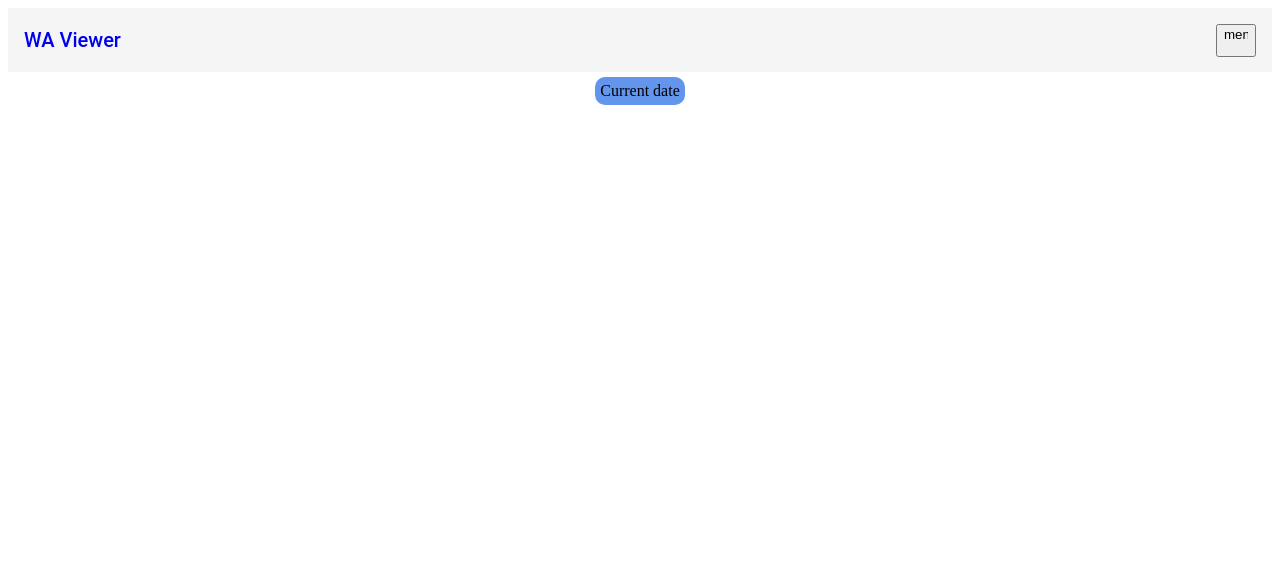
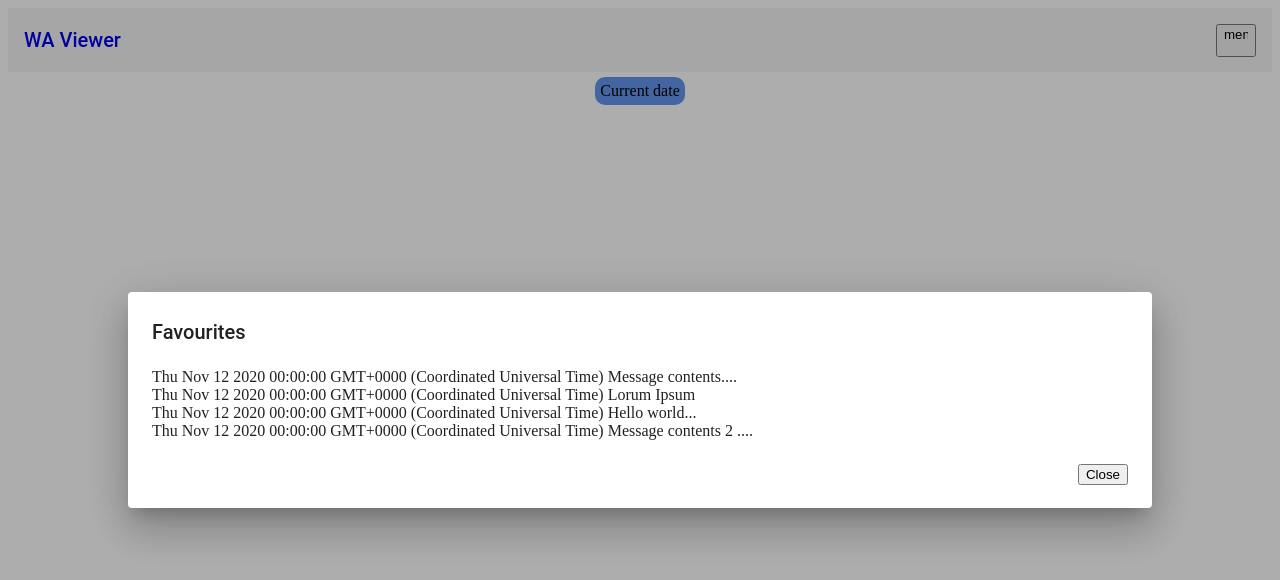
Before and after one commit to paulfaa/wa-clone, an Angular app: page /view in a window 1280 px wide. Both pictures are taken after a click on the button "menu". Shown: the top 580 px of the page. Built offline with nearby package versions, Linux system fonts and the light colour scheme.

Commit message:
add dialog for favourites

```diff
--- a/src/app/app.component.html
+++ b/src/app/app.component.html
@@ -1,7 +1,7 @@
 <mat-toolbar>
     <a routerLink="/upload" routerLinkActive="active" ariaCurrentWhenActive="page" (click)="callClearMessages()">WA Viewer</a>
     <span class="spacer"></span>
-    <button *ngIf="isViewRoute()" mat-icon-button>
+    <button *ngIf="isViewRoute()" mat-icon-button (click)="openFavouritesDialog()">
         <mat-icon>menu</mat-icon>
     </button>
 </mat-toolbar>
--- a/src/app/app.component.ts
+++ b/src/app/app.component.ts
@@ -1,6 +1,9 @@
 import { Component, ElementRef, ViewChild } from '@angular/core';
+import { MatDialog } from '@angular/material/dialog';
 import { Router } from '@angular/router';
+import { FavouritesDialogComponent } from './favourites-dialog/favourites-dialog.component';
 import { MessageService } from './services/message.service';
+
 
 @Component({
   selector: 'app-root',
@@ -10,10 +13,10 @@ import { MessageService } from './services/message.service';
 export class AppComponent {
   title = 'wa';
   fileContent = '';
-  // example - https://stackblitz.com/edit/angular-file-read?file=app%2Fapp.component.ts
 
   constructor(private router: Router,
-              private messageService: MessageService
+              private messageService: MessageService,
+              private dialog: MatDialog
   ){}
 
   @ViewChild("fileDropRef", { static: false }) fileDropEl: ElementRef | undefined;
@@ -27,6 +30,17 @@ export class AppComponent {
     if(this.isViewRoute()){
       this.messageService.clearAllMessages();
     }
+  }
+
+  openFavouritesDialog(): void {
+    let dialogRef = this.dialog.open(FavouritesDialogComponent, {
+      //height: '60%',
+      width: '80%',
+      data: { name: "name", animal: "animal" }
+    });
+
+    dialogRef.afterClosed().subscribe(result => {
+    });
   }
 
   // public onChange(fileList: FileList): void {
--- a/src/app/app.module.ts
+++ b/src/app/app.module.ts
@@ -16,6 +16,7 @@ import { MatProgressSpinnerModule } from '@angular/material/progress-spinner';
 import { MessageService } from './services/message.service';
 import { LoadingSpinnerComponent } from './loading-spinner/loading-spinner.component';
 import {MatToolbarModule} from '@angular/material/toolbar';
+import { FavouritesDialogComponent } from './favourites-dialog/favourites-dialog.component';
 
 @NgModule({
   declarations: [
@@ -26,6 +27,7 @@ import {MatToolbarModule} from '@angular/material/toolbar';
     OptionsMenuComponent,
     FileUploadComponent,
     LoadingSpinnerComponent,
+    FavouritesDialogComponent,
   ],
   imports: [
     BrowserModule,
--- /dev/null
+++ b/src/app/favourites-dialog/favourites-dialog.component.html
@@ -0,0 +1,12 @@
+<h1 mat-dialog-title>Favourites</h1>
+
+<mat-dialog-content>
+  <div *ngFor="let msg of this.favourites" (click)="scrollToMessage(msg.id)">
+    {{ msg.timestamp }}
+    {{ msg.text }}
+  </div>
+</mat-dialog-content>
+
+<mat-dialog-actions align="end">
+  <button mat-button (click)="closeDialog()">Close</button>
+</mat-dialog-actions>
--- /dev/null
+++ b/src/app/favourites-dialog/favourites-dialog.component.ts
@@ -0,0 +1,38 @@
+import { Component, Inject } from '@angular/core';
+import { MatDialogRef, MAT_DIALOG_DATA } from '@angular/material/dialog';
+import { Message } from '../models/message';
+
+@Component({
+  selector: 'app-favourites-dialog',
+  templateUrl: './favourites-dialog.component.html',
+  styleUrls: ['./favourites-dialog.component.scss']
+})
+export class FavouritesDialogComponent {
+
+  public favourites: Message[] = [
+    new Message(new Date(2020, 10, 12), true, "Message contents...."),
+    new Message(new Date(2020, 10, 12), true, "Lorum Ipsum"),
+    new Message(new Date(2020, 10, 12), false, "Hello world..."),
+    new Message(new Date(2020, 10, 12), true, "Message contents 2 ....")
+  ];
+
+  constructor(
+    public dialogRef: MatDialogRef<FavouritesDialogComponent>,
+    @Inject(MAT_DIALOG_DATA) public data: any, //inject favourites on open
+  ) {}
+
+  public closeDialog(): void {
+    this.dialogRef.close();
+  }
+
+  public scrollToMessage(messageId: number | undefined){
+    this.closeDialog();
+    if(messageId && messageId != null){
+      let el = document.getElementById(messageId.toString());
+      el!.scrollIntoView({behavior: 'smooth'});
+    }
+    else{
+      console.log("HTML element with id " + messageId + " doesn't exist");
+    }
+  }
+}
```
Also changed, not shown: src/app/favourites-dialog/favourites-dialog.component.scss (added), 1 other file (tests, documents, lock files or other folders).
